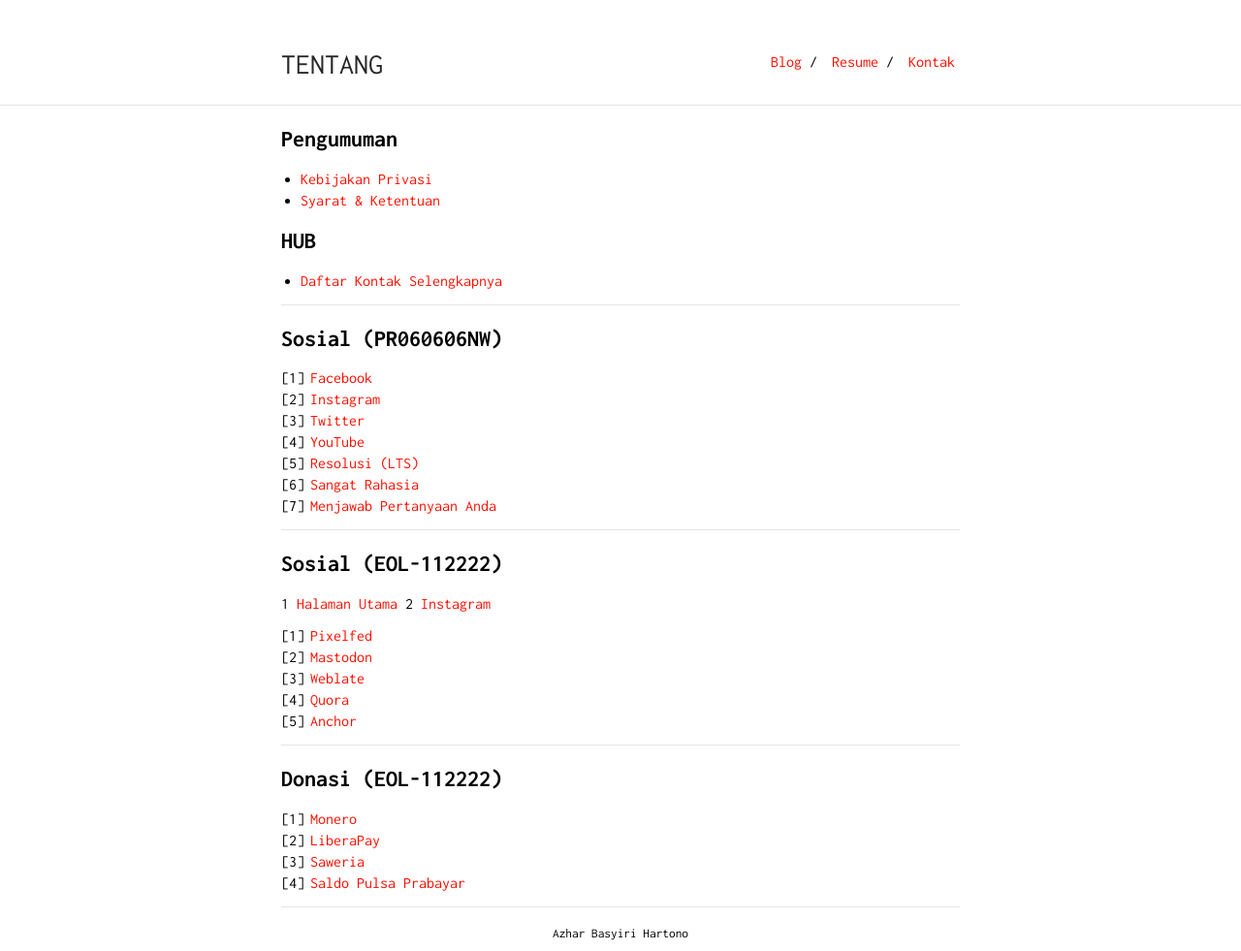
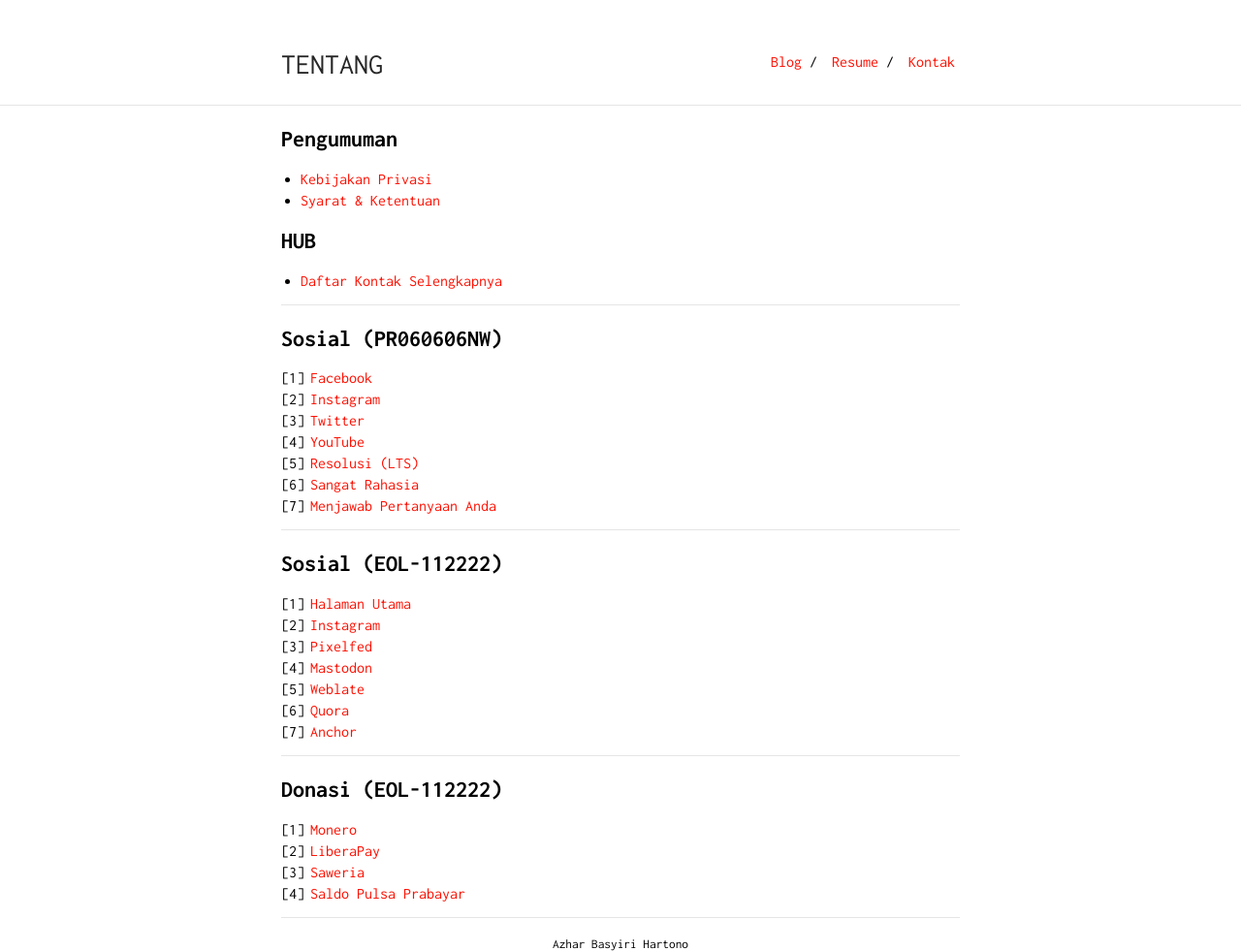
Before and after one commit to intrapegasus/id, a Jekyll site: the page built from kontak.md, in a window 1280 px wide. Shown: the whole page at 97% size. Built offline with Jekyll 4.4.1, drawn with Linux system fonts in a browser that asks for light colours; our own code applies the rules of GitHub Pages for plain Markdown files.

Commit message:
Update kontak.md

```diff
--- a/kontak.md
+++ b/kontak.md
@@ -28,8 +28,8 @@ is_contact: true
 
 ## Sosial (EOL-112222)
 
-1  [Halaman Utama](https://basyiri.my.id/tasya)
-2  [Instagram](https://instagram.com/azharbasyirihvrtono)
+1. [Halaman Utama](https://basyiri.my.id/tasya)
+2. [Instagram](https://instagram.com/azharbasyirihvrtono)
 3. [Pixelfed](https://pixelfed.de/intrapegasus)
 4. [Mastodon](https://masthead.social/@intrapegasus)
 5. [Weblate](https://hosted.weblate.org/user/intrapegasus)
```
